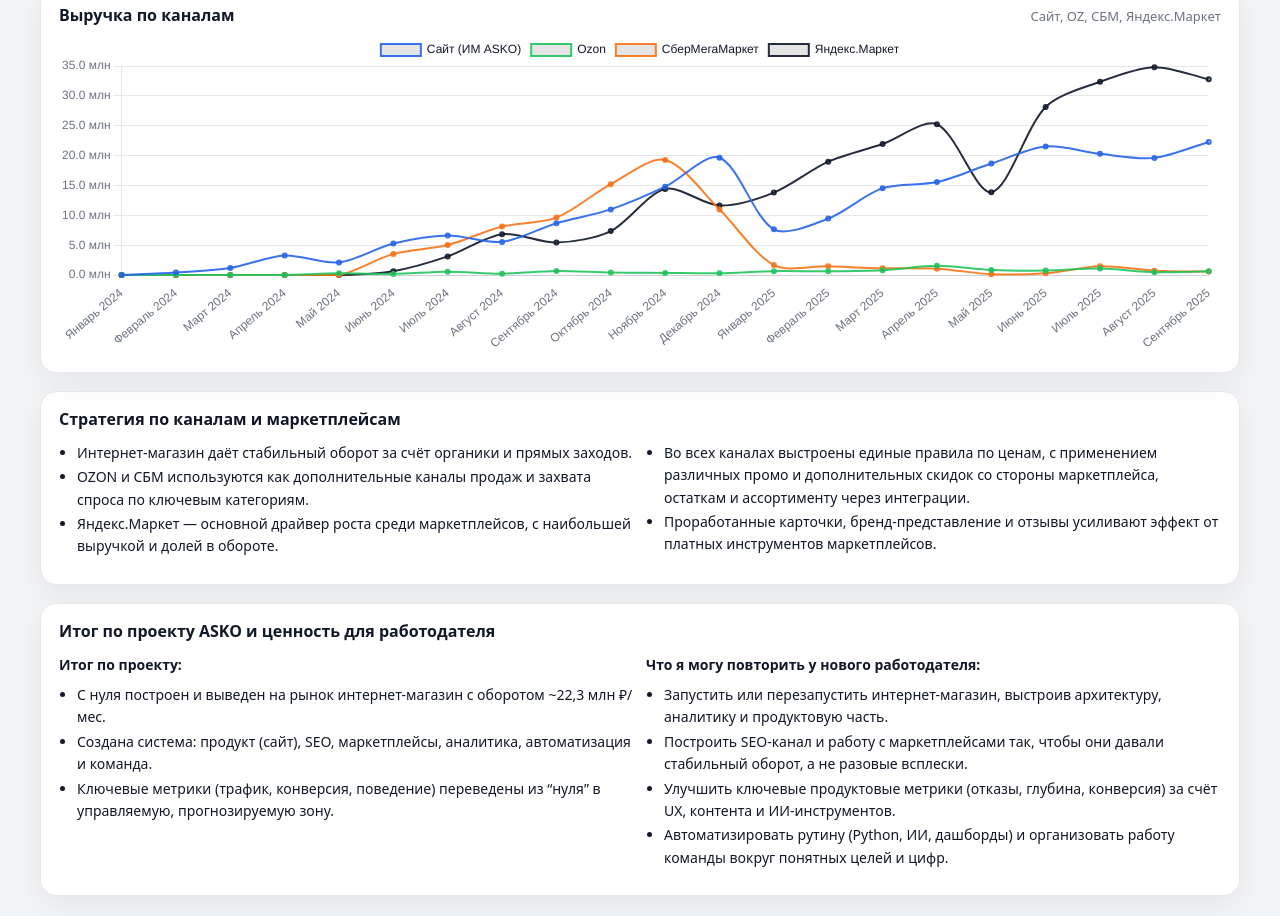
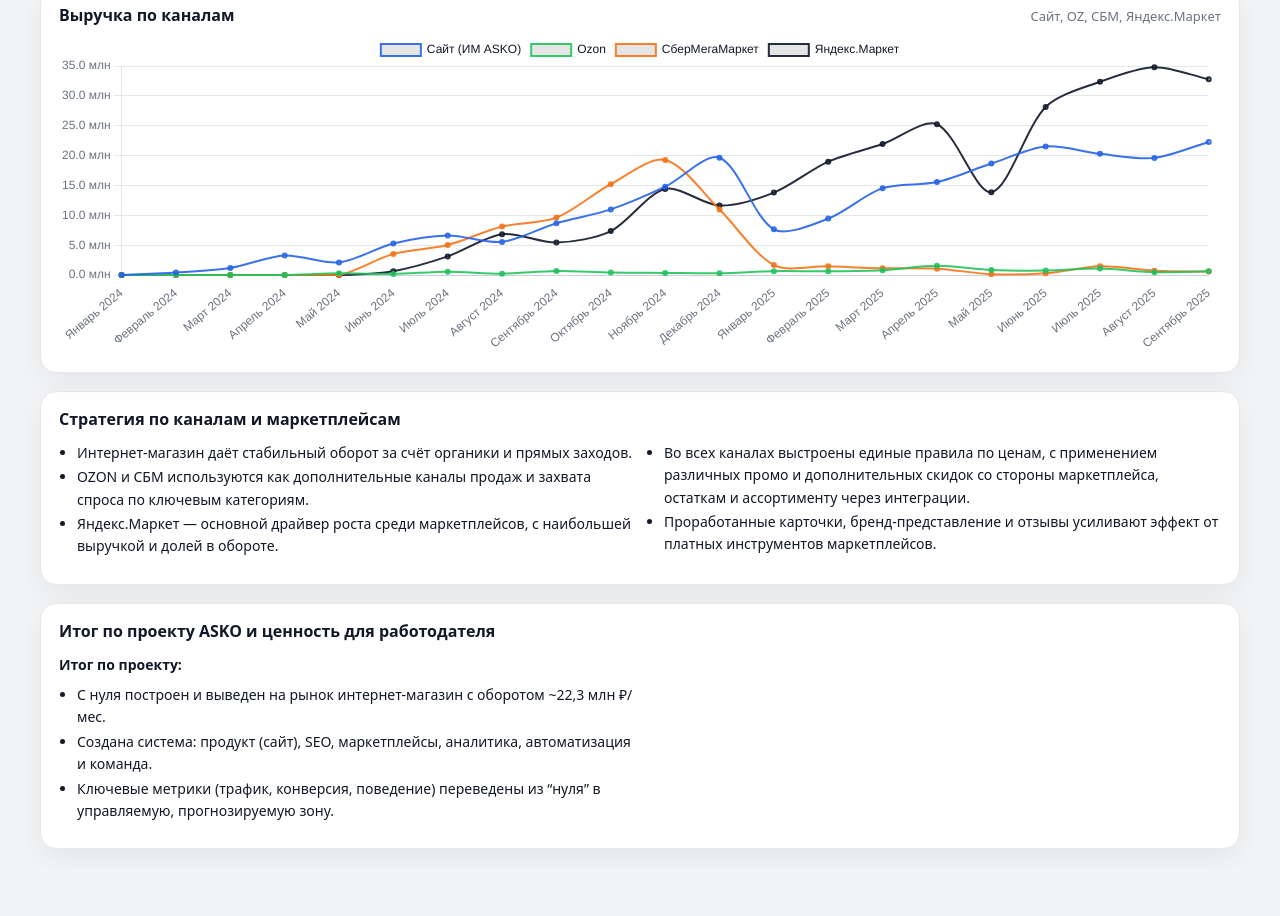
Before and after one commit to Lisov-D/Lisov-D.github.io, a plain HTML site: page index.html in a window 1280 px wide. Shown: the part 3231-4147 px from the top of the page. After the commit the page ends 4100 px from the top, so only its background shows below. Drawn offline with nearby package versions, Linux system fonts and the light colour scheme.

Commit message:
Update index.html

```diff
--- a/index.html
+++ b/index.html
@@ -469,13 +469,7 @@
           </ul>
         </div>
         <div>
-          <p><b>Что я могу повторить у нового работодателя:</b></p>
-          <ul>
-            <li>Запустить или перезапустить интернет-магазин, выстроив архитектуру, аналитику и продуктовую часть.</li>
-            <li>Построить SEO-канал и работу с маркетплейсами так, чтобы они давали стабильный оборот, а не разовые всплески.</li>
-            <li>Улучшить ключевые продуктовые метрики (отказы, глубина, конверсия) за счёт UX, контента и ИИ-инструментов.</li>
-            <li>Автоматизировать рутину (Python, ИИ, дашборды) и организовать работу команды вокруг понятных целей и цифр.</li>
-          </ul>
+
         </div>
       </div>
     </div>
```
